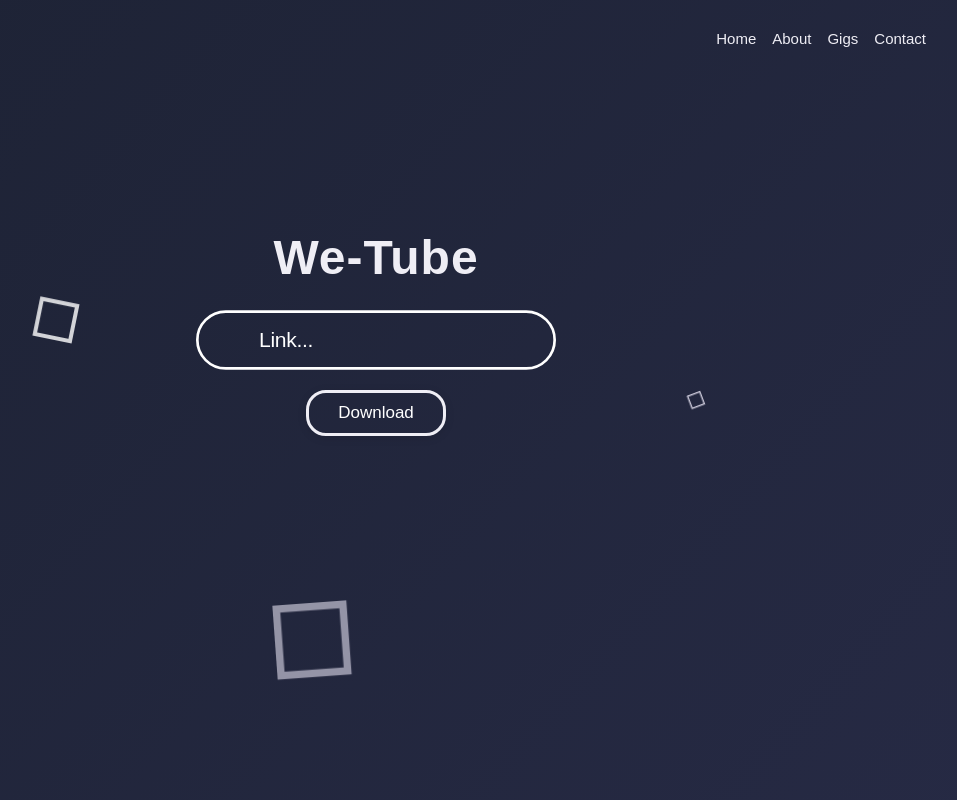
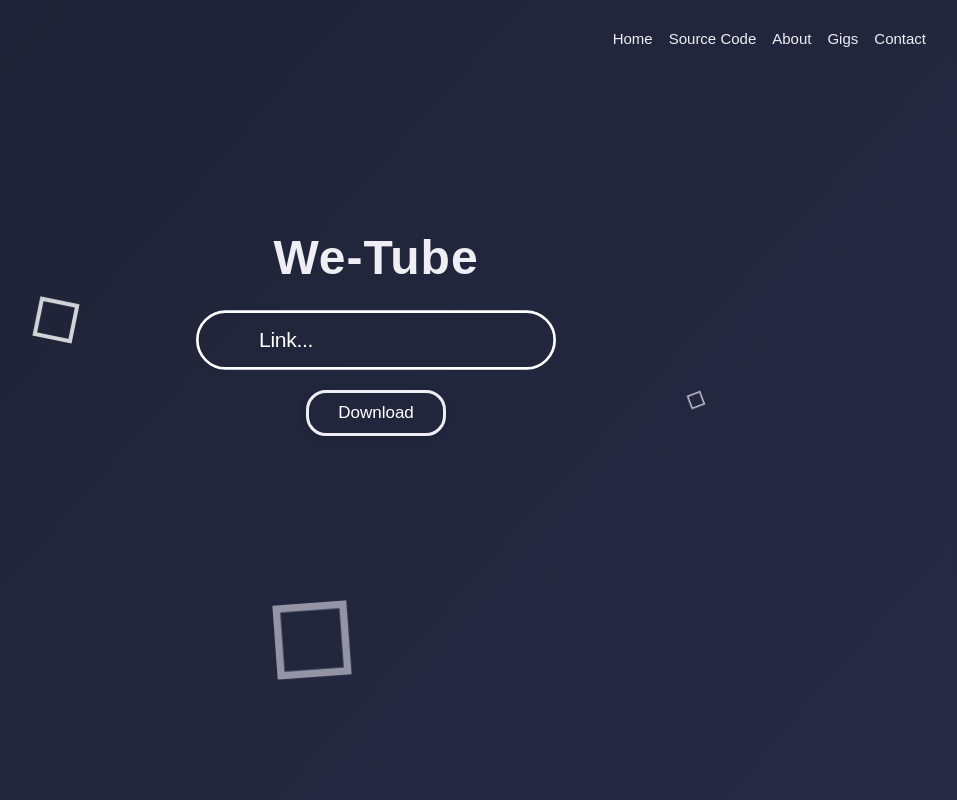
Before and after one commit to Sowoul/we-tube, a Flask app: template templates/home.html in a window 1280 px wide. Shown: the whole page, without its empty margins (264-1221 px from the left). Run offline with Flask 3, Linux system fonts and the light colour scheme; the template is opened without the code that fills it, so the values that code supplies are empty.

Commit message:
Update home.html

```diff
--- a/templates/home.html
+++ b/templates/home.html
@@ -435,6 +435,7 @@
        <nav>
           <ul>
              <li><a href="#">Home</a></li>
+              <li><a href="https://github.com/Sowoul/we-tube">Source Code</a></li>
               <li><a href="https://mathoholicoja.wixsite.com/ojaswa-sharma">About</a></li>
               <li><a href="https://www.fiverr.com/users/sowoul/seller_dashboard">Gigs</a></li>
               <li><a href="https://mathoholicoja.wixsite.com/ojaswa-sharma/blank-3">Contact</a></li>
```
